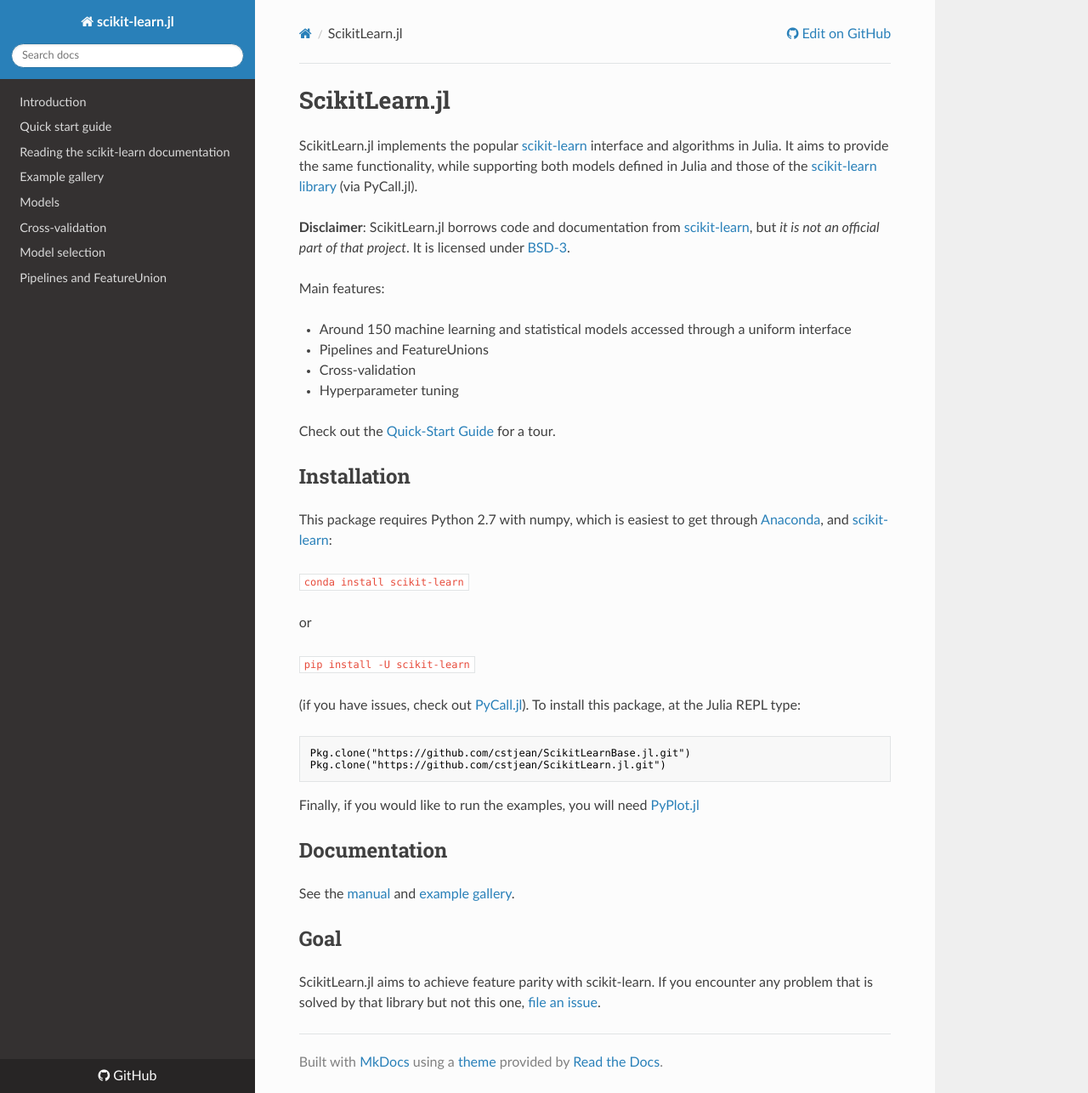
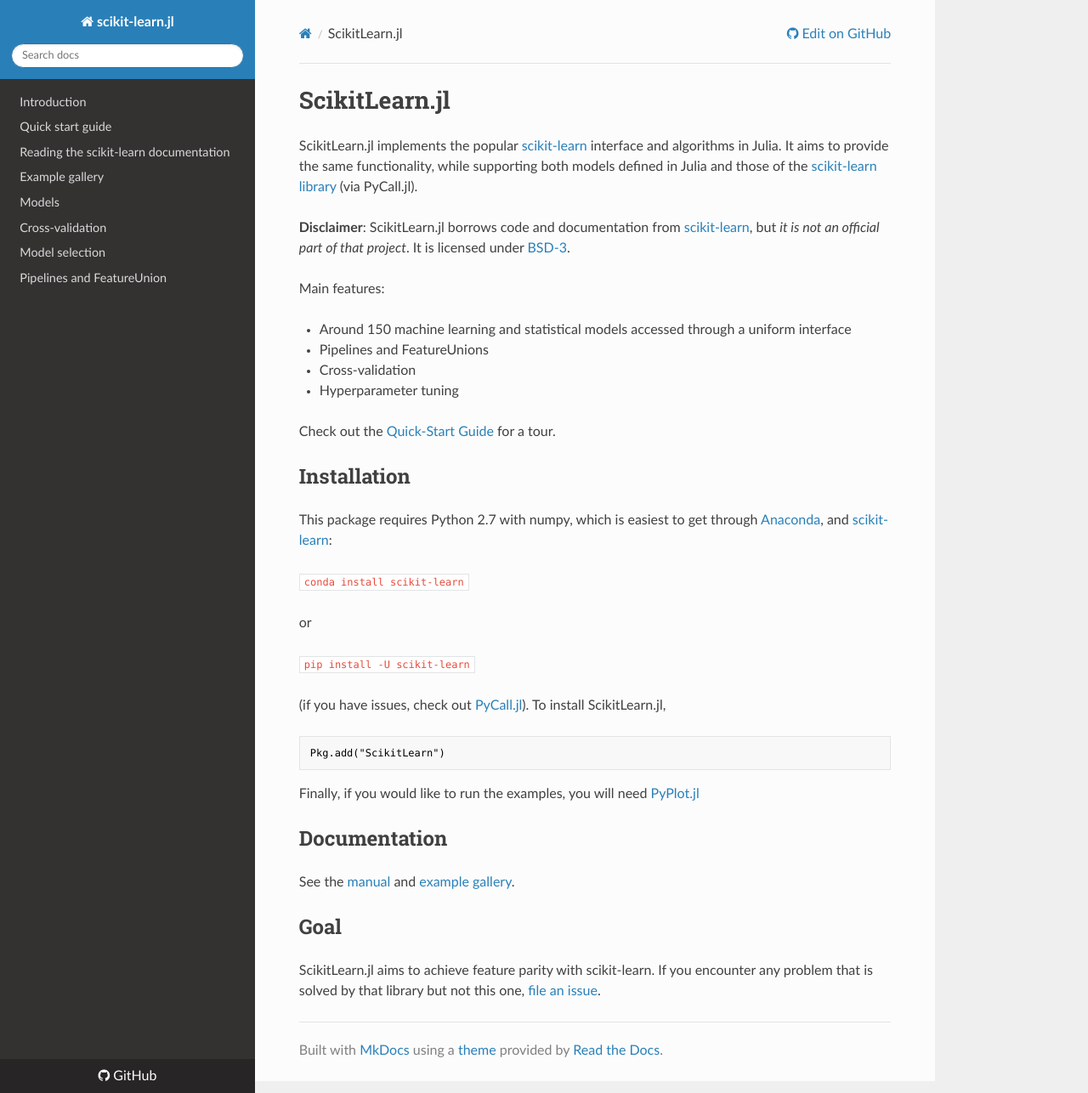
Before and after one commit to cstjean/ScikitLearn.jl, an MkDocs documentation site: the page built from docs/README_text.md, in a window 1280 px wide and 1286 px high. Shown: the whole window at 85% size. Built offline with MkDocs 1.6.1, drawn with Linux system fonts in a browser that asks for light colours; nearby versions of some CDN libraries; old or Windows-style settings are respelled for this version of MkDocs.

Commit message:
Updated README

````diff
--- a/docs/README_text.md
+++ b/docs/README_text.md
@@ -32,11 +32,10 @@
 
 `pip install -U scikit-learn`
 
-(if you have issues, check out [PyCall.jl](https://github.com/stevengj/PyCall.jl#installation)). To install this package, at the Julia REPL type:
+(if you have issues, check out [PyCall.jl](https://github.com/stevengj/PyCall.jl#installation)). To install ScikitLearn.jl,
 
 ```julia
-Pkg.clone("https://github.com/cstjean/ScikitLearnBase.jl.git")
-Pkg.clone("https://github.com/cstjean/ScikitLearn.jl.git")
+Pkg.add("ScikitLearn")
 ```
 
 Finally, if you would like to run the examples, you will need [PyPlot.jl](https://github.com/stevengj/PyPlot.jl)
````
Also changed, not shown: README.md (+2 -3 lines), docs/index.md (+1 -1 lines).
